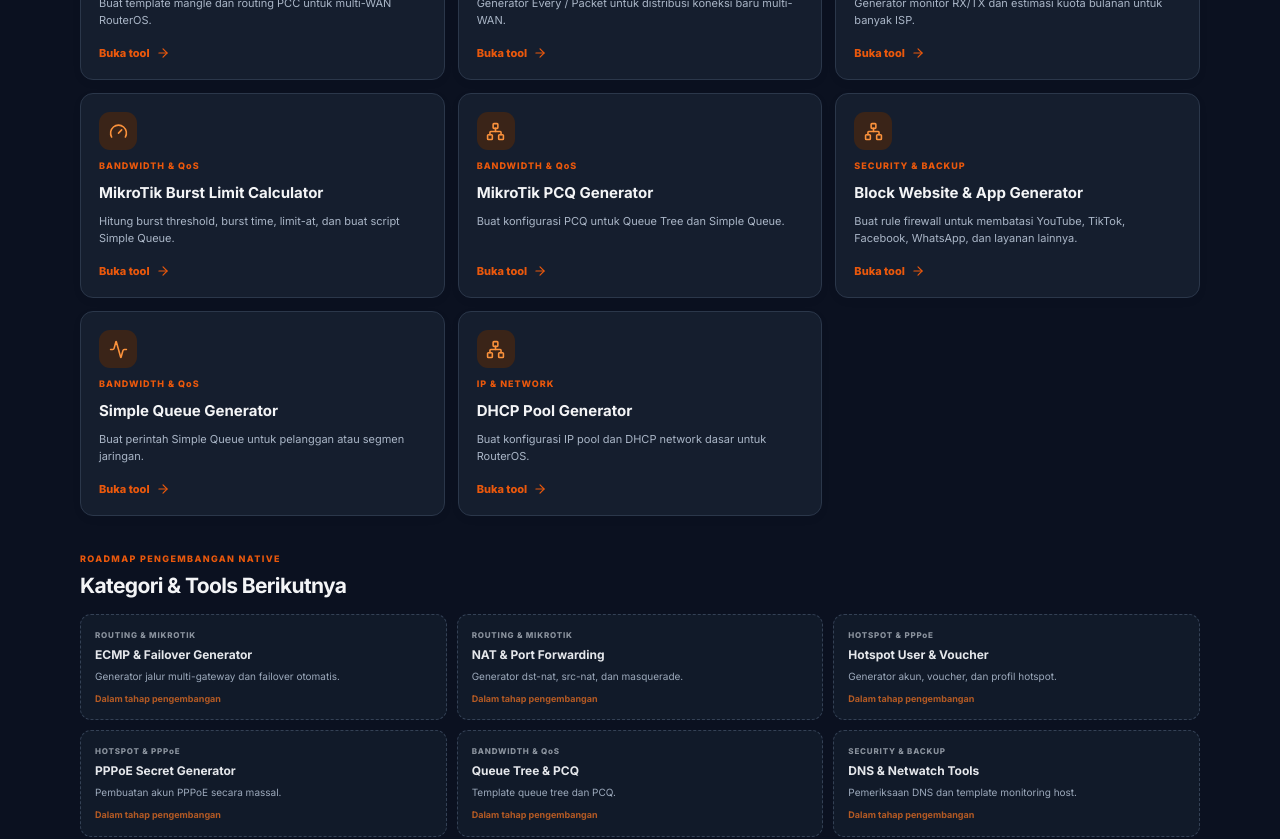
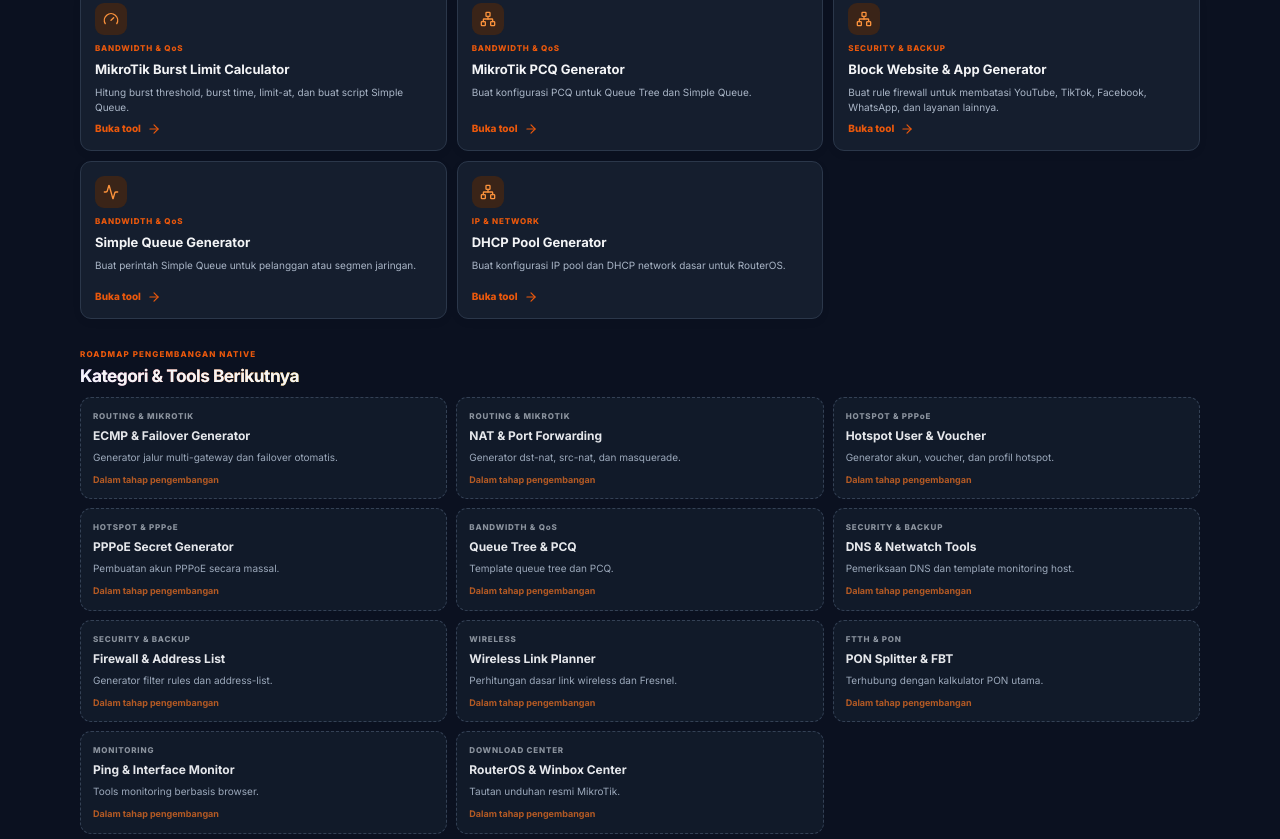
Before and after one commit to mikrotikscript/PON, a Next.js app: page /PON/tools in a window 1280 px wide. Shown: the part 940-1779 px from the top of the page. Built offline with nearby package versions, Linux system fonts and the light colour scheme.

Commit message:
Compact tool cards and add rainbow Native Network Calculators heading

```diff
--- a/app/tools/tools.css
+++ b/app/tools/tools.css
@@ -366,3 +366,36 @@
     padding: 18px 14px;
   }
 }
+
+/* Compact, balanced tool catalogue with a subtle rainbow heading */
+.nt-section-head{align-items:center;margin:14px 0 10px}
+.nt-section-head>div>span{font-size:8px;letter-spacing:.14em}
+.nt-section-head h2{font-size:clamp(15px,1.35vw,18px);line-height:1.25}
+.nt-section-head>div h2{
+  background:linear-gradient(90deg,#fb7185 0%,#f97316 18%,#facc15 36%,#4ade80 54%,#38bdf8 72%,#a78bfa 88%,#fb7185 100%);
+  background-size:220% auto;
+  -webkit-background-clip:text;background-clip:text;color:transparent;
+  animation:nf-rainbow-flow 8s linear infinite;
+}
+@keyframes nf-rainbow-flow{to{background-position:220% center}}
+.nt-section-head>b{font-size:10px;padding:5px 9px}
+.nt-card-grid{gap:10px}
+.nt-tool-card{min-height:158px;padding:14px;gap:7px;border-radius:11px}
+.nt-card-icon{width:32px;height:32px;border-radius:9px}
+.nt-card-icon svg{width:16px;height:16px}
+.nt-card-category{font-size:8px;letter-spacing:.1em}
+.nt-tool-card>b{font-size:13px;line-height:1.3}
+.nt-card-desc{font-size:10px;line-height:1.45}
+.nt-card-open{font-size:10px}
+.nt-planned-head{margin-top:22px}
+.nt-roadmap-grid{gap:9px}
+.nt-roadmap-card{padding:12px}
+@media(max-width:900px){
+  .nt-card-grid,.nt-roadmap-grid{grid-template-columns:repeat(2,minmax(0,1fr))}
+}
+@media(max-width:560px){
+  .nt-section-head h2{font-size:15px}
+  .nt-card-grid,.nt-roadmap-grid{grid-template-columns:1fr}
+  .nt-tool-card{min-height:142px}
+}
+@media(prefers-reduced-motion:reduce){.nt-section-head>div h2{animation:none}}
```
